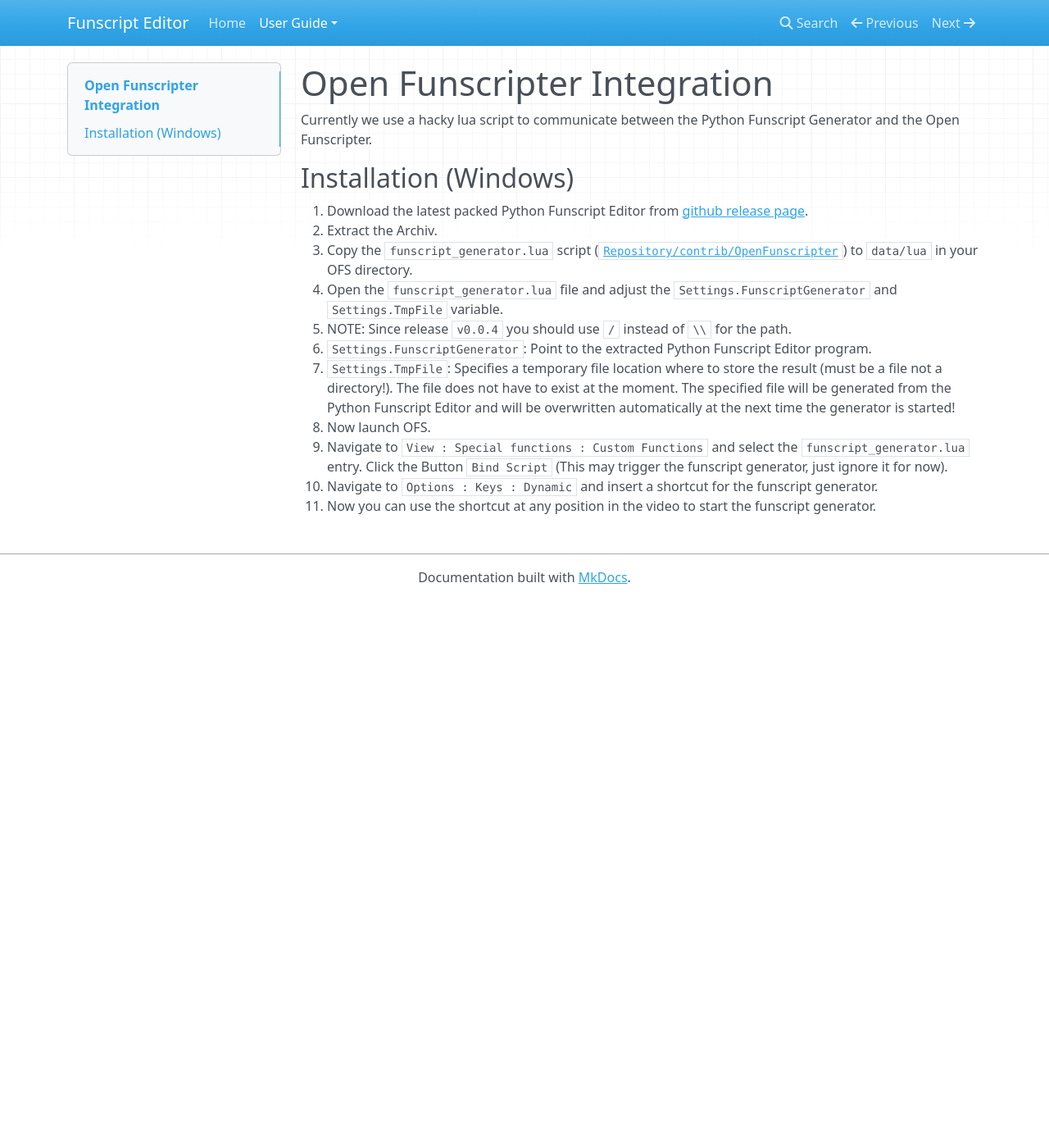
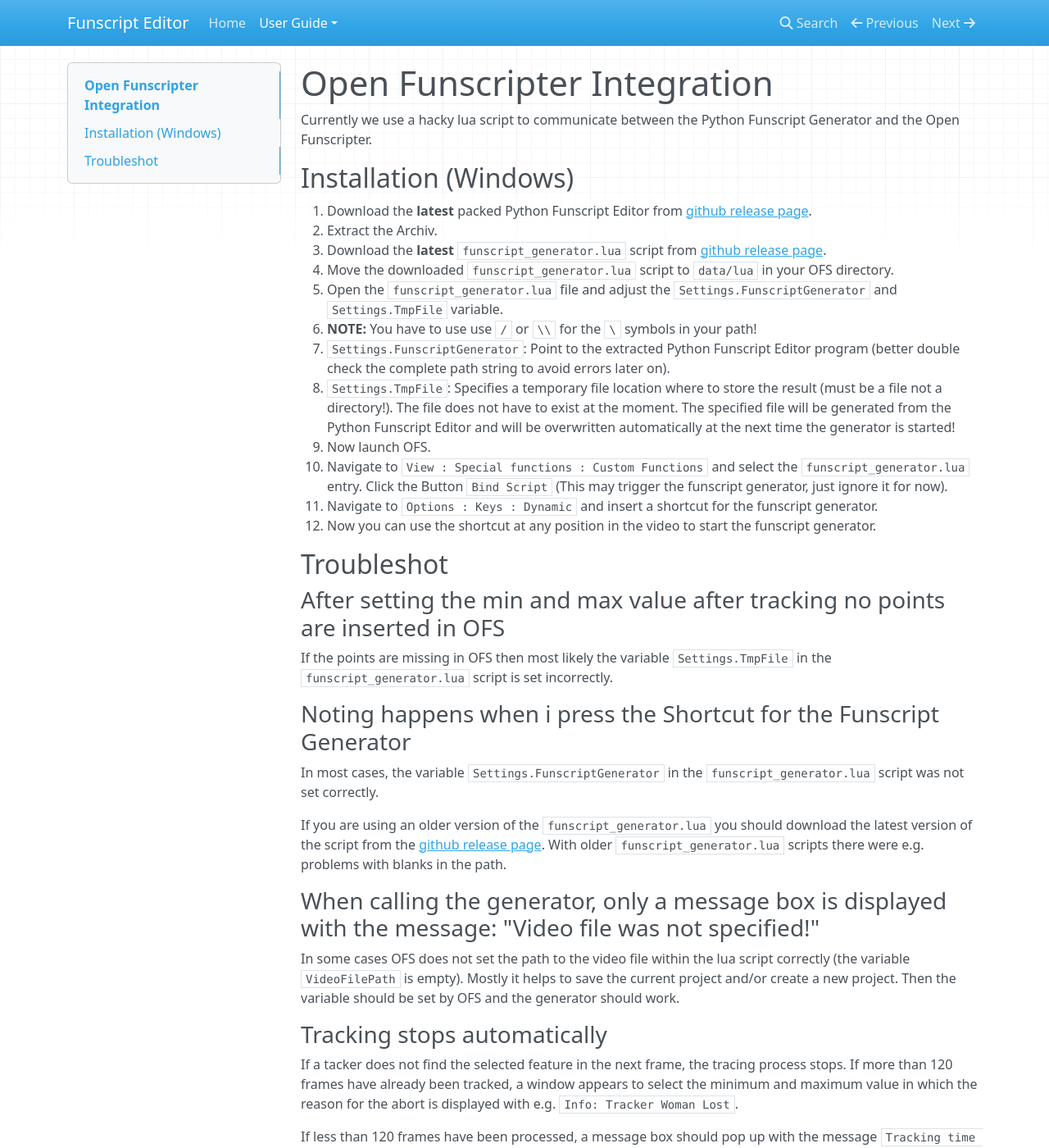
Before and after one commit to michael-mueller-git/Python-Funscript-Editor, an MkDocs documentation site: the page built from docs/app/docs/user-guide/ofs-integration.md, in a window 1280 px wide and 1400 px high. Shown: the whole window at 82% size. Built offline with MkDocs 1.6.1, drawn with Linux system fonts in a browser that asks for light colours; nearby versions of some CDN libraries; old or Windows-style settings are respelled for this version of MkDocs; some of the changed text lies outside the part shown.

Commit message:
add troubleshot section for ofs integration

```diff
--- a/docs/app/docs/user-guide/ofs-integration.md
+++ b/docs/app/docs/user-guide/ofs-integration.md
@@ -4,14 +4,37 @@
 
 ## Installation (Windows)
 
-1. Download the latest packed Python Funscript Editor from [github release page](https://github.com/michael-mueller-git/Python-Funscript-Editor/releases).
+1. Download the **latest** packed Python Funscript Editor from [github release page](https://github.com/michael-mueller-git/Python-Funscript-Editor/releases).
 2. Extract the Archiv.
-3. Copy the `funscript_generator.lua` script ([`Repository/contrib/OpenFunscripter`](https://github.com/michael-mueller-git/Python-Funscript-Editor/tree/main/contrib/OpenFunscripter)) to `data/lua` in your OFS directory.
-4. Open the `funscript_generator.lua` file and adjust the `Settings.FunscriptGenerator` and `Settings.TmpFile` variable.
-   - NOTE: Since release `v0.0.4` you should use `/` instead of `\\` for the path.
-   - `Settings.FunscriptGenerator`: Point to the extracted Python Funscript Editor program.
+3. Download the **latest** `funscript_generator.lua` script from [github release page](https://github.com/michael-mueller-git/Python-Funscript-Editor/releases).
+4. Move the downloaded `funscript_generator.lua` script to `data/lua` in your OFS directory.
+5. Open the `funscript_generator.lua` file and adjust the `Settings.FunscriptGenerator` and `Settings.TmpFile` variable.
+   - **NOTE:** You have to use use `/` or `\\` for the `\` symbols in your path!
+   - `Settings.FunscriptGenerator`: Point to the extracted Python Funscript Editor program (better double check the complete path string to avoid errors later on).
    - `Settings.TmpFile`: Specifies a temporary file location where to store the result (must be a file not a directory!). The file does not have to exist at the moment. The specified file will be generated from the Python Funscript Editor and will be overwritten automatically at the next time the generator is started!
-5. Now launch OFS.
-6. Navigate to `View : Special functions : Custom Functions` and select the `funscript_generator.lua` entry. Click the Button `Bind Script` (This may trigger the funscript generator, just ignore it for now).
-7. Navigate to `Options : Keys : Dynamic` and insert a shortcut for the funscript generator.
-8. Now you can use the shortcut at any position in the video to start the funscript generator.
+6. Now launch OFS.
+7. Navigate to `View : Special functions : Custom Functions` and select the `funscript_generator.lua` entry. Click the Button `Bind Script` (This may trigger the funscript generator, just ignore it for now).
+8. Navigate to `Options : Keys : Dynamic` and insert a shortcut for the funscript generator.
+9. Now you can use the shortcut at any position in the video to start the funscript generator.
+
+## Troubleshot
+
+### After setting the min and max value after tracking no points are inserted in OFS
+
+If the points are missing in OFS then most likely the variable `Settings.TmpFile` in the `funscript_generator.lua` script is set incorrectly.
+
+### Noting happens when i press the Shortcut for the Funscript Generator
+
+In most cases, the variable `Settings.FunscriptGenerator` in the `funscript_generator.lua` script was not set correctly.
+
+If you are using an older version of the `funscript_generator.lua` you should download the latest version of the script from the [github release page](https://github.com/michael-mueller-git/Python-Funscript-Editor/releases). With older `funscript_generator.lua` scripts there were e.g. problems with blanks in the path.
+
+### When calling the generator, only a message box is displayed with the message: "Video file was not specified!"
+
+In some cases OFS does not set the path to the video file within the lua script correctly (the variable `VideoFilePath` is empty). Mostly it helps to save the current project and/or create a new project. Then the variable should be set by OFS and the generator should work.
+
+### Tracking stops automatically
+
+If a tacker does not find the selected feature in the next frame, the tracing process stops. If more than 120 frames have already been tracked, a window appears to select the minimum and maximum value in which the reason for the abort is displayed with e.g. `Info: Tracker Woman Lost`.
+
+If less than 120 frames have been processed, a message box should pop up with the message `Tracking time insufficient`. In this case, no output is generated because there is not enough data for the algorithm to work with.
```
Also changed, not shown: docs/app/site/index.html, docs/app/site/search/search_index.json, docs/app/site/sitemap.xml, docs/app/site/user-guide/ofs-integration/index.html, 2 other files.
